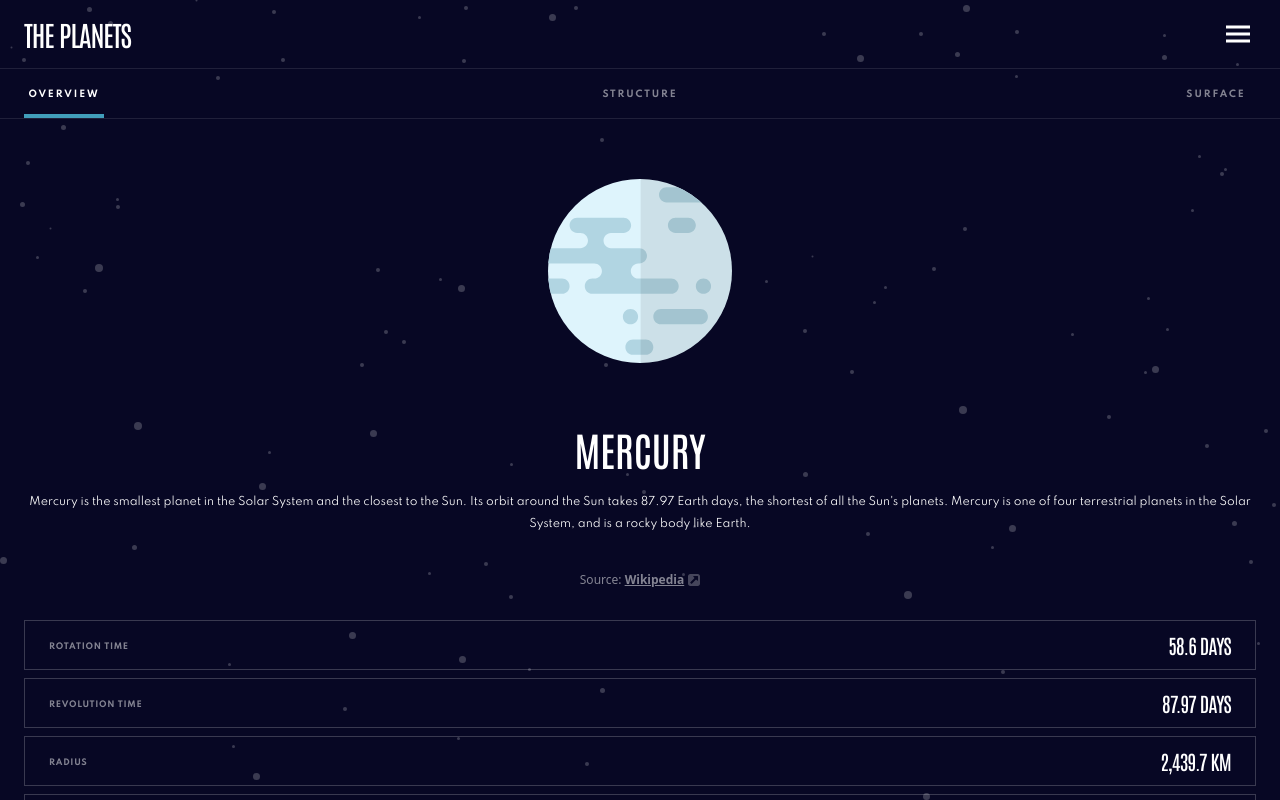
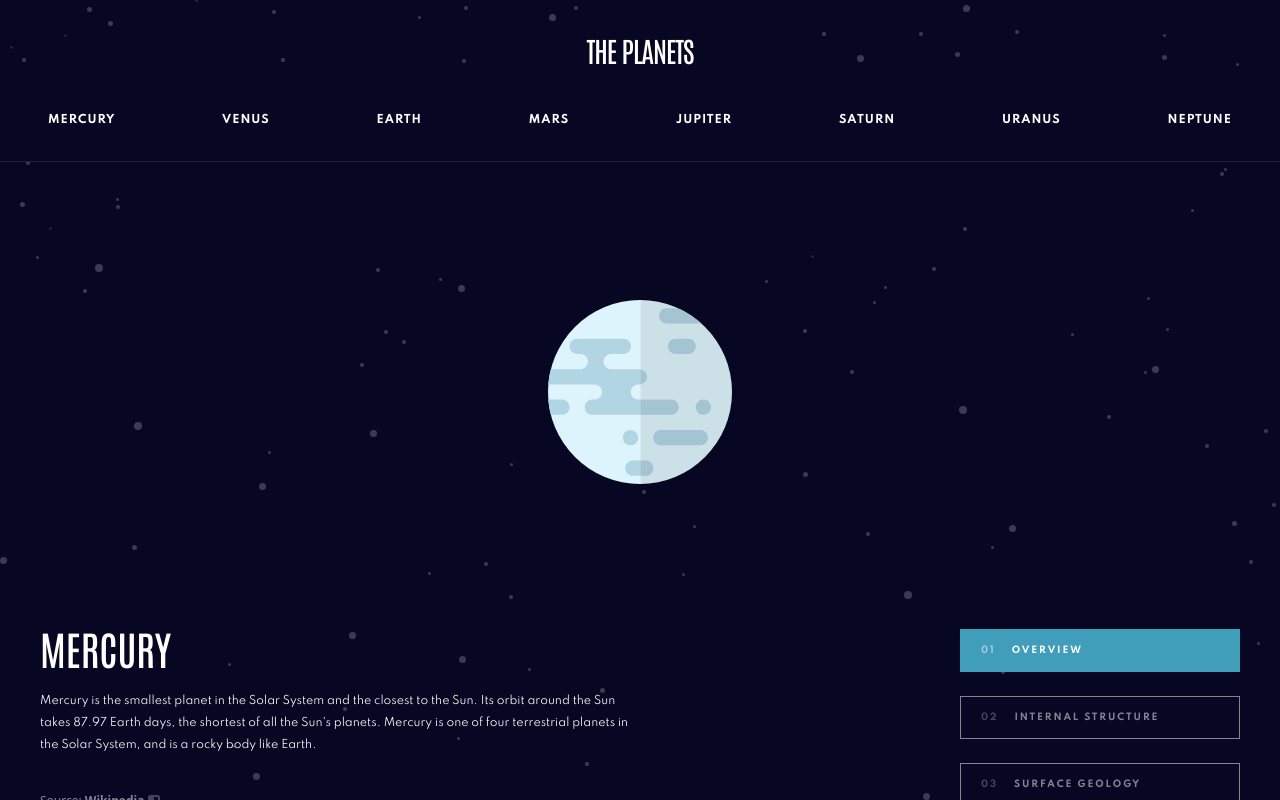
Before and after one commit to babs20/planets-fact-site, a Next.js app: page / in a window 1280 px wide. Shown: the top 800 px of the page. Built offline with nearby package versions, Linux system fonts and the light colour scheme.

Commit message:
update components for tablet breakpoint

```diff
--- a/components/Facts.tsx
+++ b/components/Facts.tsx
@@ -1,10 +1,40 @@
 import styled from 'styled-components';
+import device from '../styles/breakpoints';
 
 const FactSection = styled.dl`
   color: ${props => props.theme.main.colors.mainText};
   width: 100%;
   margin-bottom: 47px;
+
+  @media ${device.tablet} {
+    display: flex;
+    justify-content: space-between;
+    margin: 28px 0 0 0;
+  }
 `;
+
+const DefinitionContainer = styled.div`
+  display: flex;
+  align-items: center;
+  justify-content: space-between;
+  border: 1px solid hsla(0, 0%, 100%, 0.2);
+  padding: 11px 24px;
+  margin-bottom: 8px;
+
+  @media ${device.tablet} {
+    flex-direction: column;
+    align-items: flex-start;
+    min-width: 164px;
+    padding: 16px;
+    flex-grow: 1;
+    margin-bottom: 0;
+
+    &:not(:last-child) {
+      margin-right: 11px;
+    }
+  }
+`;
+
 const Term = styled.dt`
   font-family: ${props => props.theme.main.fonts.spartan};
   font-weight: 700;
@@ -15,6 +45,7 @@ const Term = styled.dt`
   opacity: 0.5;
   margin-top: 4px;
 `;
+
 const Definition = styled.dd`
   font-family: ${props => props.theme.main.fonts.antonio};
   font-weight: 500;
@@ -22,15 +53,12 @@ const Definition = styled.dd`
   line-height: 26px;
   letter-spacing: -0.75px;
   text-transform: uppercase;
-`;
 
-const DefinitionContainer = styled.div`
-  display: flex;
-  align-items: center;
-  justify-content: space-between;
-  border: 1px solid hsla(0, 0%, 100%, 0.2);
-  padding: 11px 24px;
-  margin-bottom: 8px;
+  @media ${device.tablet} {
+    font-size: 24px;
+    line-height: 31px;
+    margin-top: 6px;
+  }
 `;
 
 export const Facts = ({
@@ -45,7 +73,7 @@ export const Facts = ({
   temperature: string;
 }): JSX.Element => {
   return (
-    <FactSection>
+    <FactSection id='facts'>
       <DefinitionContainer>
         <Term>Rotation Time</Term>
         <Definition>{rotation}</Definition>
--- a/components/Header.tsx
+++ b/components/Header.tsx
@@ -1,6 +1,7 @@
 import styled from 'styled-components';
 import { useState, useEffect } from 'react';
 import FocusTrap from 'focus-trap-react';
+import device from '../styles/breakpoints';
 
 const Navigation = styled.div`
   position: relative;
@@ -9,6 +10,12 @@ const Navigation = styled.div`
   align-items: center;
   padding: 16px 24px;
   border-bottom: 1px solid hsla(0, 0%, 100%, 0.1);
+
+  @media ${device.tablet} {
+    justify-content: center;
+    padding: 32px 0 0 0;
+    border: none;
+  }
 `;
 
 const SiteName = styled.h1`
@@ -18,23 +25,36 @@ const SiteName = styled.h1`
   color: ${props => props.theme.main.colors.mainText};
 `;
 
-const PlanetCircle = styled.div<{ bgColor: string }>`
-  height: 20px;
-  width: 20px;
-  border-radius: 20px;
-  background-color: ${({ bgColor }) => bgColor};
-  margin-right: 24px;
+const HamburgerIconContainer = styled.button`
+  background-color: transparent;
+  display: flex;
+  align-items: center;
+  justify-content: center;
+  padding: 0;
+
+  @media ${device.tablet} {
+    display: none;
+  }
 `;
 
 const Menu = styled.ul<{ isOpen: boolean }>`
   position: absolute;
+  display: ${({ isOpen }) => (isOpen ? 'block' : 'none')};
   z-index: 1;
   width: 100%;
   height: 100%;
   overflow-y: hidden;
   padding: 24px 24px;
-  display: ${({ isOpen }) => (isOpen ? 'block' : 'none')};
   background-color: ${props => props.theme.main.colors['blue-900']};
+
+  @media ${device.tablet} {
+    display: flex;
+    position: static;
+    padding: 40px 40px 28px 40px;
+    border-bottom: 1px solid hsla(0, 0%, 100%, 0.1);
+    align-items: center;
+    justify-content: space-between;
+  }
 `;
 
 const MenuItem = styled.li`
@@ -43,26 +63,13 @@ const MenuItem = styled.li`
   &:not(:last-child) {
     border-bottom: 1px solid hsla(0, 0%, 100%, 0.1);
   }
-`;
 
-const PlanetNameContainer = styled.div`
-  display: flex;
-`;
-
-const ChevronContainer = styled.svg`
-  margin-right: 8px;
-`;
-
-const HamburgerIconContainer = styled.button`
-  background-color: transparent;
-  display: flex;
-  align-items: center;
-  justify-content: center;
-  padding: 0;
-
-  /* &:focus {
-    outline: 1px solid #fff;
-  } */
+  @media ${device.tablet} {
+    &:not(:last-child) {
+      border-bottom: none;
+    }
+    width: min-content;
+  }
 `;
 
 const MenuButton = styled.button`
@@ -79,6 +86,42 @@ const MenuButton = styled.button`
   color: ${props => props.theme.main.colors.mainText};
   padding: 20px 0;
   width: 100%;
+
+  @media ${device.tablet} {
+    font-size: 11px;
+    letter-spacing: 1px;
+    width: min-content;
+    padding: 0 8px;
+  }
+`;
+
+const PlanetNameContainer = styled.div`
+  display: flex;
+
+  @media ${device.tablet} {
+    width: 100%;
+    justify-content: center;
+  }
+`;
+
+const PlanetCircle = styled.div<{ bgColor: string }>`
+  height: 20px;
+  width: 20px;
+  border-radius: 20px;
+  background-color: ${({ bgColor }) => bgColor};
+  margin-right: 24px;
+
+  @media ${device.tablet} {
+    display: none;
+  }
+`;
+
+const ChevronContainer = styled.svg`
+  margin-right: 8px;
+
+  @media ${device.tablet} {
+    display: none;
+  }
 `;
 
 const HamburgerIcon = ({
@@ -132,9 +175,27 @@ export default function Header({
   useEffect(() => {
     if (isOpen) {
       document.body.classList.add('menu-open');
+      document.addEventListener('keydown', e => {
+        if (e.key === 'Escape') {
+          setIsOpen(false);
+        }
+      });
     } else {
       document.body.classList.remove('menu-open');
+      document.removeEventListener('keydown', e => {
+        if (e.key === 'Escape') {
+          setIsOpen(false);
+        }
+      });
     }
+
+    return () => {
+      document.removeEventListener('keydown', e => {
+        if (e.key === 'Escape') {
+          setIsOpen(false);
+        }
+      });
+    };
   }, [isOpen]);
 
   const planets = [
@@ -172,30 +233,6 @@ export default function Header({
     },
   ];
 
-  useEffect(() => {
-    if (isOpen) {
-      document.addEventListener('keydown', e => {
-        if (e.key === 'Escape') {
-          setIsOpen(false);
-        }
-      });
-    } else {
-      document.removeEventListener('keydown', e => {
-        if (e.key === 'Escape') {
-          setIsOpen(false);
-        }
-      });
-    }
-
-    return () => {
-      document.removeEventListener('keydown', e => {
-        if (e.key === 'Escape') {
-          setIsOpen(false);
-        }
-      });
-    };
-  });
-
   return (
     <header>
       <Navigation>
--- a/components/Information.tsx
+++ b/components/Information.tsx
@@ -1,9 +1,15 @@
 import styled from 'styled-components';
+import device from '../styles/breakpoints';
 
 const InfoSection = styled.section`
   color: ${props => props.theme.main.colors.mainText};
   text-align: center;
   margin-bottom: 28px;
+
+  @media ${device.tablet} {
+    text-align: start;
+    margin-bottom: 0;
+  }
 `;
 
 const PlanetName = styled.h1`
--- a/components/Planet.tsx
+++ b/components/Planet.tsx
@@ -20,7 +20,7 @@ const PlanetImage = styled.div<PlanetImageProps>`
   background-position: center;
   background-size: cover;
 
-  @media ${device.tabletL} {
+  @media ${device.tablet} {
     ${({ theme, planetName }) =>
       theme.main.planetDimensions[planetName as keyof PlanetObjType].desktop}
   }
@@ -33,6 +33,10 @@ const PlanetContainer = styled.div`
   justify-content: center;
   height: 304px;
   width: 100%;
+
+  @media ${device.tablet} {
+    height: 460px;
+  }
 `;
 
 const HoverIcon = styled.div<{ hoverImageUrl: string; isShown: boolean }>`
@@ -44,7 +48,13 @@ const HoverIcon = styled.div<{ hoverImageUrl: string; isShown: boolean }>`
   background-size: cover;
   width: 100px;
   height: 122px;
-  top: 144px;
+  bottom: 32px;
+
+  @media ${device.tablet} {
+    bottom: 64px;
+    width: 125px;
+    height: 152px;
+  }
 `;
 
 export const Planet = ({
@@ -81,7 +91,7 @@ export const Planet = ({
   const section: string = sectionTitles[sectionName as keyof SectionTitlesType];
 
   return (
-    <PlanetContainer>
+    <PlanetContainer id='planet'>
       <PlanetImage
         planetImageUrl={planetImageUrl[section as keyof PlanetUrlType]}
         planetName={planetName.toLowerCase()}
--- a/components/SectionMenu.tsx
+++ b/components/SectionMenu.tsx
@@ -1,4 +1,5 @@
 import styled from 'styled-components';
+import device from '../styles/breakpoints';
 
 const Menu = styled.ul`
   display: flex;
@@ -6,10 +7,14 @@ const Menu = styled.ul`
   padding: 0 24px;
   height: 50px;
   border-bottom: 1px solid hsla(0, 0%, 100%, 0.1);
-`;
 
-const LongSectionName = styled.button`
-  display: none;
+  @media ${device.tablet} {
+    flex-direction: column;
+    border: none;
+    height: max-content;
+    padding: 0;
+    align-items: flex-end;
+  }
 `;
 
 const Section = styled.li<{ sectionId: number }>`
@@ -18,6 +23,43 @@ const Section = styled.li<{ sectionId: number }>`
   &:nth-child(${props => props.sectionId}) {
     opacity: 1;
     border-bottom: 4px solid ${props => props.theme.main.colors.mercury};
+  }
+
+  @media ${device.tablet} {
+    width: 280px;
+    border: 1px solid #fff;
+
+    &:not(:first-child) {
+      margin-top: 24px;
+    }
+
+    &:nth-child(${props => props.sectionId}) {
+      opacity: 1;
+      border: 1px solid transparent;
+      background-color: ${props => props.theme.main.colors.mercury};
+    }
+  }
+`;
+
+const LongSectionName = styled.button`
+  display: none;
+
+  @media ${device.tablet} {
+    display: block;
+    ${props => props.theme.main.typography['text-h3']};
+    font-size: 9px;
+    line-height: 25px;
+    letter-spacing: 1.9px;
+    color: ${props => props.theme.main.colors.mainText};
+    background-color: transparent;
+    padding: 8px 0 8px 20px;
+    width: 100%;
+    text-align: start;
+
+    span:first-child {
+      margin-right: 16px;
+      opacity: 0.5;
+    }
   }
 `;
 
@@ -31,9 +73,9 @@ const MenuButton = styled.button`
   padding: 20px 0;
   width: 80px;
 
-  /* &:focus {
-    outline: 1px solid #fff;
-  } */
+  @media ${device.tablet} {
+    display: none;
+  }
 `;
 
 export const SectionMenu = ({
@@ -61,7 +103,7 @@ export const SectionMenu = ({
         <Section
           sectionId={sectionTitles[sectionName as keyof SectionTitlesType]}
         >
-          <LongSectionName>
+          <LongSectionName onClick={() => setSection('overview')}>
             <span>01</span>
             <span>Overview</span>
           </LongSectionName>
@@ -72,7 +114,7 @@ export const SectionMenu = ({
         <Section
           sectionId={sectionTitles[sectionName as keyof SectionTitlesType]}
         >
-          <LongSectionName>
+          <LongSectionName onClick={() => setSection('structure')}>
             <span>02</span>
             <span>Internal Structure</span>
           </LongSectionName>
@@ -83,8 +125,8 @@ export const SectionMenu = ({
         <Section
           sectionId={sectionTitles[sectionName as keyof SectionTitlesType]}
         >
-          <LongSectionName>
-            <span>01</span>
+          <LongSectionName onClick={() => setSection('geology')}>
+            <span>03</span>
             <span>Surface Geology</span>
           </LongSectionName>
           <MenuButton onClick={() => setSection('geology')}>Surface</MenuButton>
--- a/pages/index.tsx
+++ b/pages/index.tsx
@@ -7,6 +7,7 @@ import styled from 'styled-components';
 import data from '../data/data.json';
 import { GetStaticProps } from 'next';
 import { useState } from 'react';
+import device from '../styles/breakpoints';
 
 interface PropTypes {
   data: {
@@ -48,6 +49,35 @@ const PlanetContainer = styled.main`
   align-items: center;
   justify-content: space-around;
   padding: 0 24px;
+
+  @media ${device.tablet} {
+    display: grid;
+    grid-template-columns: 1fr 1fr;
+    grid-template-rows: min-content min-content min-content;
+    padding: 0 40px 36px 40px;
+
+    #planet {
+      grid-column: 1/3;
+      grid-row: 1;
+    }
+    #facts {
+      grid-column: 1/3;
+      grid-row: 3;
+    }
+  }
+`;
+
+const MobileSectionContainer = styled.div`
+  @media ${device.tablet} {
+    display: none;
+  }
+`;
+
+const TabletSectionContainer = styled.div`
+  display: none;
+  @media ${device.tablet} {
+    display: block;
+  }
 `;
 
 export default function Home({ data }: PropTypes) {
@@ -58,7 +88,9 @@ export default function Home({ data }: PropTypes) {
     <>
       <Header setPlanetPage={setPlanetPage} />
       <main>
-        <SectionMenu sectionName={section} setSection={setSection} />
+        <MobileSectionContainer>
+          <SectionMenu sectionName={section} setSection={setSection} />
+        </MobileSectionContainer>
         <PlanetContainer>
           <Planet
             planetImageUrl={data[planetPage].images}
@@ -69,6 +101,9 @@ export default function Home({ data }: PropTypes) {
             section={data[planetPage][section as keyof PlanetType]}
             name={data[planetPage].name}
           />
+          <TabletSectionContainer>
+            <SectionMenu sectionName={section} setSection={setSection} />
+          </TabletSectionContainer>
           <Facts
             rotation={data[planetPage].rotation}
             revolution={data[planetPage].revolution}
--- a/styles/breakpoints.ts
+++ b/styles/breakpoints.ts
@@ -1,33 +1,25 @@
 interface sizeType {
-  640: string;
   768: string;
   1024: string;
-  1280: string;
-  1536: string;
+  1440: string;
 }
 
 interface deviceType {
   tablet: string;
-  tabletL: string;
   laptop: string;
-  laptopL: string;
   desktop: string;
 }
 
 const size: sizeType = {
-  640: '640px',
   768: '768px',
   1024: '1024px',
-  1280: '1280px',
-  1536: '1536px',
+  1440: '1440px',
 };
 
 export const device: deviceType = {
-  tablet: `(min-width: ${size[640]})`,
-  tabletL: `(min-width: ${size[768]})`,
+  tablet: `(min-width: ${size[768]})`,
   laptop: `(min-width: ${size[1024]})`,
-  laptopL: `(min-width: ${size[1280]})`,
-  desktop: `(min-width: ${size[1536]})`,
+  desktop: `(min-width: ${size[1440]})`,
 };
 
 export default device;
```
